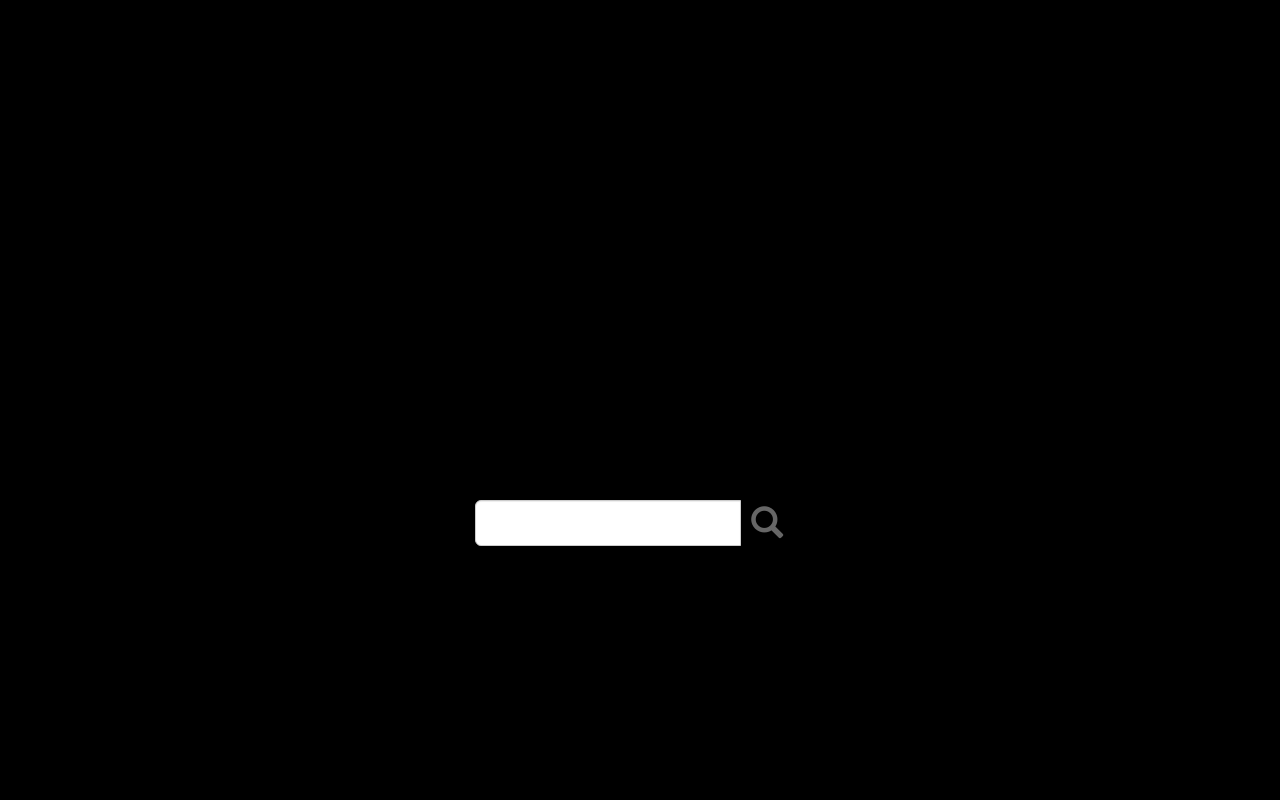
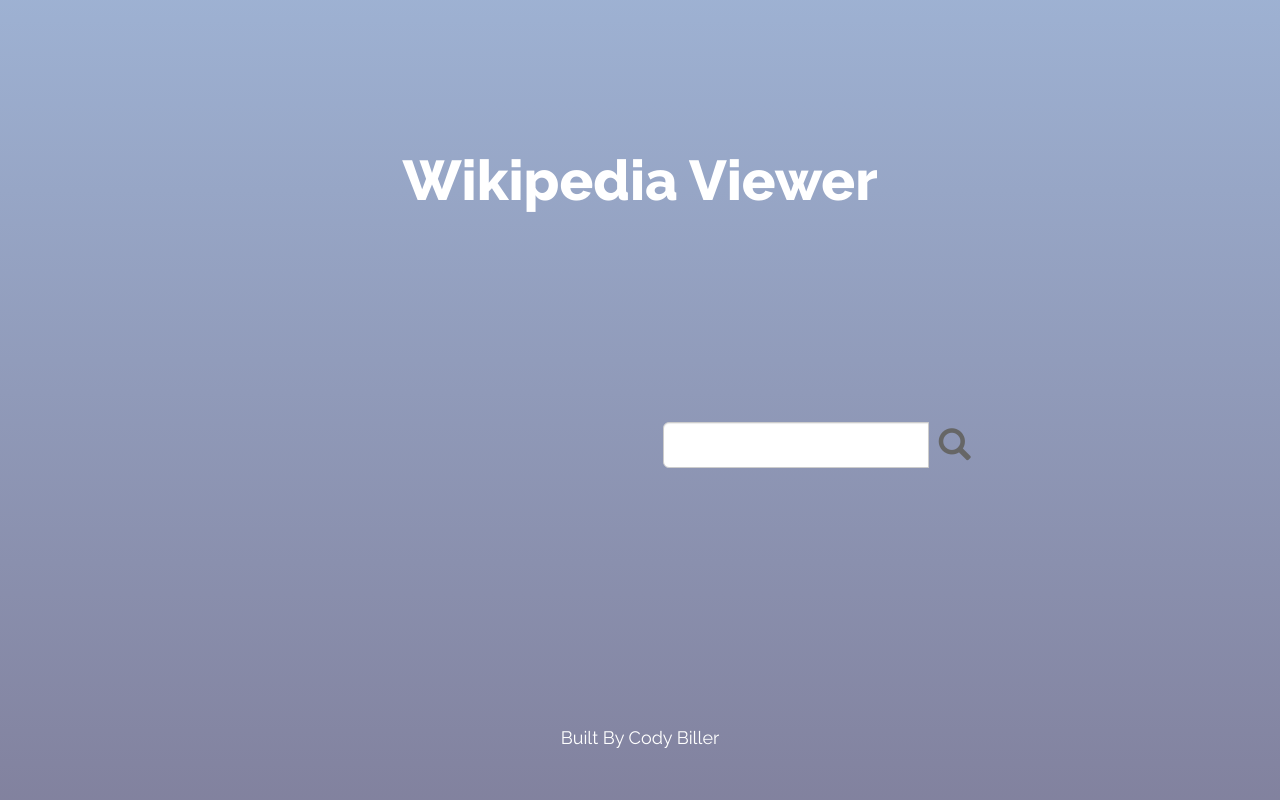
Before and after one commit to SharpEleven91/wikipedia-viewer, a plain HTML site: page index.html in a window 1280 px wide. Drawn offline with nearby package versions, Linux system fonts and the light colour scheme; some icons are missing.

Commit message:
fix styling issues

```diff
--- a/index.html
+++ b/index.html
@@ -5,10 +5,13 @@
     <title>Wikipedia Viewer</title>
   <link rel="stylesheet" href="https://maxcdn.bootstrapcdn.com/bootstrap/3.3.7/css/bootstrap.min.css" type="text/css">
   <link rel="stylesheet" href="https://cdn.jsdelivr.net/foundation-icons/3.0/foundation-icons.min.css" type="text/css">
+  <link href="https://fonts.googleapis.com/css?family=Raleway:400,400i,800" rel="stylesheet">
   <link rel="stylesheet" href="stylesheets/stylesheet.css" type="text/css">
   </head>
   <body>
-    <div id="search-field" class="container">
+    <div class= "container">
+      <h2 id="header">Wikipedia Viewer</h2>
+      <div id="search-field">
         <div class="input-group">
           <input id="userInput" class="form-control input-lg" type="text" name="search">
           <span class="input-group-btn">
@@ -21,7 +24,9 @@
               </span>
         </div>
       </div>
-    <div class="container" id="content">
+      <h4 id="builtBy">Built By Cody Biller</h4>
+    </div>
+    <div id="content">
 
     </div>
     <script src='https://cdnjs.cloudflare.com/ajax/libs/jquery/3.2.1/jquery.min.js'></script>
--- a/scripts/scripts.js
+++ b/scripts/scripts.js
@@ -5,6 +5,7 @@
 	$.getJSON(apiQuery + userInput, function(data) {
         var results = data.query.pages;
 
+        //iterate with JSON data and append values to HTML document
         Object.keys(results).forEach(function(key) {
             $("#content").append("<div class='results'> <a href='https://en.wikipedia.org/?curid=" + results[key].pageid +"'> <h3 class='title'>"
                                                                              + results[key].title + "</h3> <br> <p class='extract'>"
--- a/stylesheets/stylesheet.css
+++ b/stylesheets/stylesheet.css
@@ -1,14 +1,36 @@
-body {
-    background-color: #000;
+.container {
+    background-image:
+    linear-gradient(to bottom, rgba(61, 100, 166, 0.50), rgba(5, 5, 62, 0.50));
+    width: 100%;
+}
+/** search field **/
+#header {
+    text-align: center;
+    color: white;
+    font-size: 56px;
+    font-weight: bold;
+    margin-top: 150px;
+    font-family: 'Raleway', sans-serif;
+}
+
+#builtBy {
+    text-align: center;
+    padding-bottom: 50px;
+    color: white;
+    font-family: 'Raleway', sans-serif;
 }
 
 #search-field {
-    padding-top: 500px;
+    padding-top: 200px;
     padding-bottom: 250px;
+    margin-left: 500px;
+    margin-right: 500px;
     display: flex;
     flex-direction: row;
     justify-content: center;
     align-items: center;
+    width: 50%;
+
 }
 #user-input {
     background-color: #FFF;
@@ -24,6 +46,8 @@
     padding: 0 6px 0 10px;
 }
 
+
+/** content results **/
 #content {
     background-color: white;
     display: flex;
@@ -31,18 +55,26 @@
     justify-content: center;
     align-items: center;
     width: 100%;
-    color: black;
+    color: white;
 }
 .results:nth-of-type(1) {
     margin-top: 25px;
 }
 .results {
-    background-color: grey;
+    background-color: white;
+    color: black;
     width: 50%;
+    border: 1px solid black;
     margin-bottom: 25px;
     -webkit-box-shadow: 0 8px 6px -6px black;
        -moz-box-shadow: 0 8px 6px -6px black;
             box-shadow: 0 8px 6px -6px black;
+}
+
+.results:hover {
+    -webkit-transform: scale(1.1);
+            transform: scale(1.1);
+    border-left: 9px solid grey;
 }
 
 .results .title {
@@ -54,13 +86,15 @@
     padding: 40px 40px 40px 40px;
 }
 
+
+/** Links **/
 a:link {
-    color: white;
+    color: black;
     text-decoration: none;
 }
 
 a:visited {
-    color:white;
+    color:black;
     text-decoration: none;
 }
 
```
Also changed, not shown: 1 other file. Lines whose indentation alone changed are shown as unchanged.
